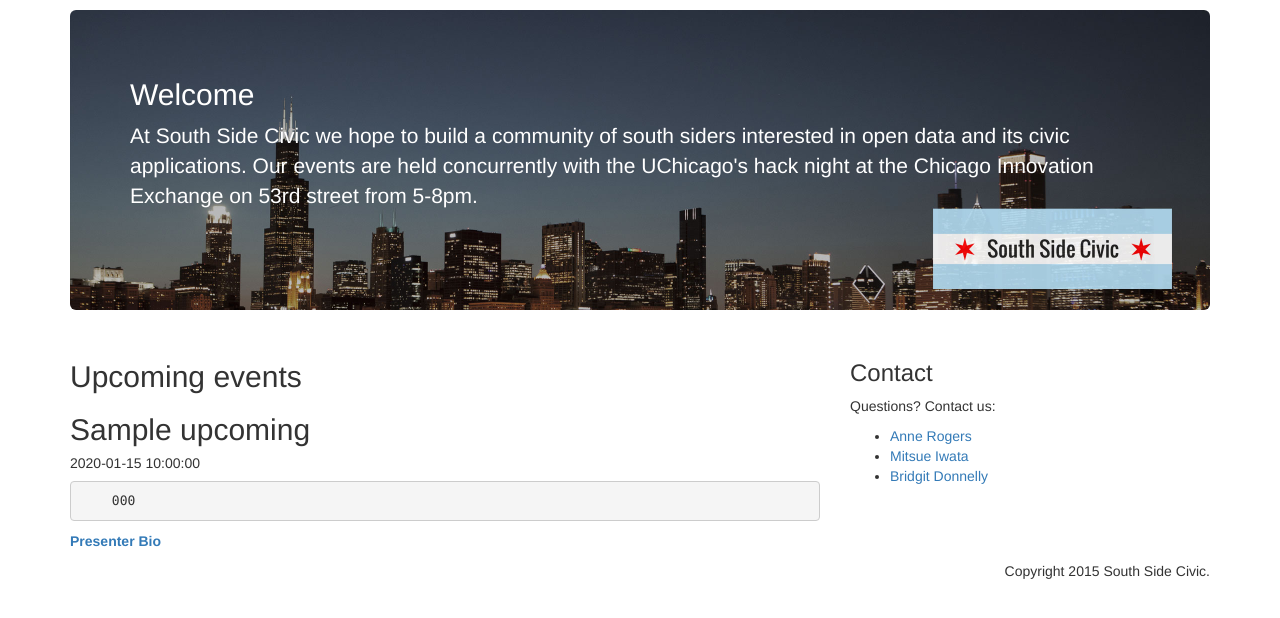
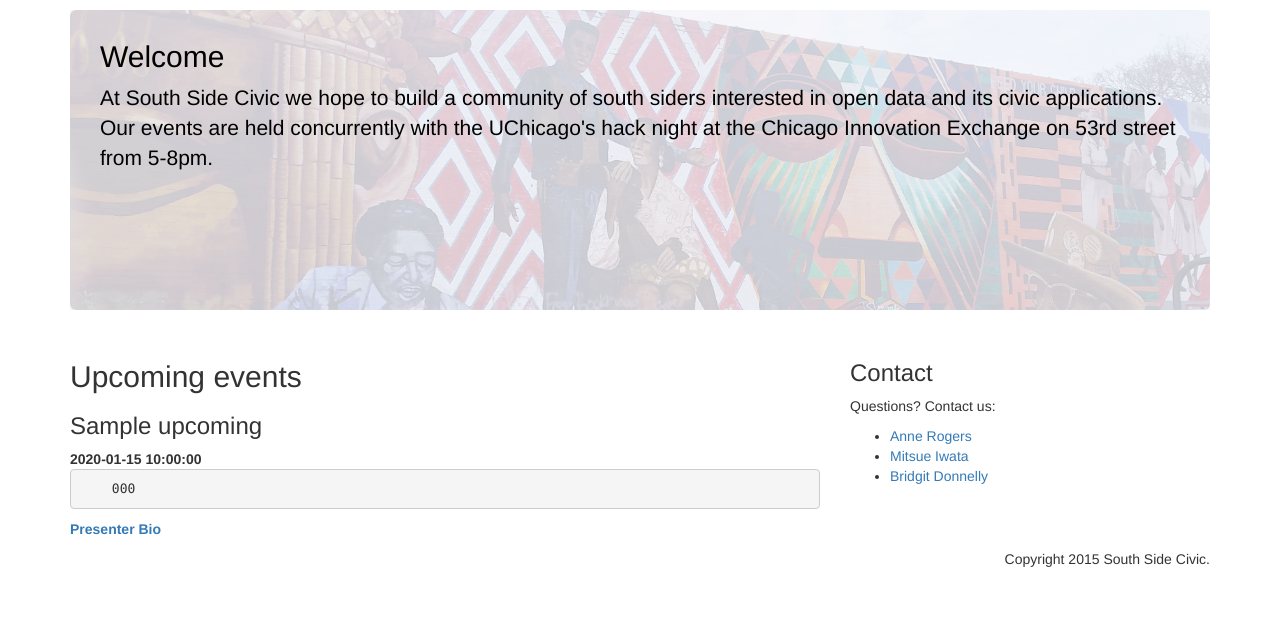
Before and after one commit to davefoote/SSC, a Flask app: template templates/index.html in a window 1280 px wide. Shown: the part 75-693 px from the top of the page. Run offline with Flask 2, Linux system fonts and the light colour scheme; the template is opened without the code that fills it: most values are stand-ins (such as "Sample title", 1, 10 or a date in 2020); some libraries are stand-ins or nearby versions.

Commit message:
layout/presentation changes

```diff
--- a/main.py
+++ b/main.py
@@ -54,7 +54,7 @@ def root():
 def past_events():
 	upcoming, past = get_events_lists()
 	past.reverse()
-	return render_template('past_events.html', past=past)
+	return render_template('past_events.html', past=past, event_flag = True)
 
 if __name__ == '__main__':
 	app.run()
--- a/static/css/style.css
+++ b/static/css/style.css
@@ -29,11 +29,26 @@
   border-radius: 0;
 }
 
+li.active a {
+  cursor: default;
+}
+
 .jumbotron {
-  background-image: url("/static/images/home_header.jpg");
+  position: relative;
+  background-image: url("/static/images/bronzeville_mural.jpg");
   background-size: 100%;
-  color: #fff;
+  color: #000;
   min-height: 300px;
+}
+
+.color-layer {
+  background-color: rgba(245,245,250, 0.8);
+  position: absolute;
+  padding: 10px 30px;
+  top: 0;
+  left: 0;
+  width: 100%;
+  height: 100%;
 }
 
 #push,
--- a/templates/index.html
+++ b/templates/index.html
@@ -4,9 +4,11 @@
 
 
   <div class="jumbotron">
+    <div class="color-layer">
     <h2>Welcome</h2>
     <p>At South Side Civic we hope to build a community of south siders interested in open data and its civic applications.
        Our events are held concurrently with the UChicago's hack night at the Chicago Innovation Exchange on 53rd street from 5-8pm.</p>
+    </div>
   </div>
 
   <div class="row">
@@ -14,14 +16,16 @@
       <h2>Upcoming events</h2>
 
       {% for up in upcoming %}
-        <h2>{{ up.title }}</h2>
-        <h5>{{ up.date }}</h5>
+        <h3>{{ up.title }}</h3>
+        <strong>{{ up.date }}</strong>
 
         {% filter markdown %}
         {{ up.description.decode("utf-8") }}
         {% endfilter %}
 
+        {% if up.website %}
         <p><strong><a href="{{ up.website }}">Presenter Bio</a></strong></p>
+        {% endif %}
 
       <p></p>
       {% endfor %}
--- a/templates/layout.html
+++ b/templates/layout.html
@@ -17,9 +17,9 @@
 <div class="container">
   <div class="header">
     <ul class="nav nav-pills pull-right">
-      <li><a href="/past_events">Events</a></li>
-      <li><a href="#">Projects</a></li>
-      <li><a href="#">Contact</a></li>
+      <li{% if event_flag %} class="active" {% endif %}><a href="/past_events">Events</a></li>
+      <li{% if proj_flag %} class="active" {% endif %}><a href="#">Projects</a></li>
+      <li{% if cont_flag %} class="active" {% endif %}><a href="#">Contact</a></li>
     </ul>
     <div id="main-title" class="nav nav-pills"><img src="../static/images/star.jpg" height="25">&nbsp;<a href="/">South Side Civic</a>&nbsp;<img src="../static/images/star.jpg" height="25"></div>
   </div>
```
Also changed, not shown: templates/past_events.html (+8 -4 lines).
